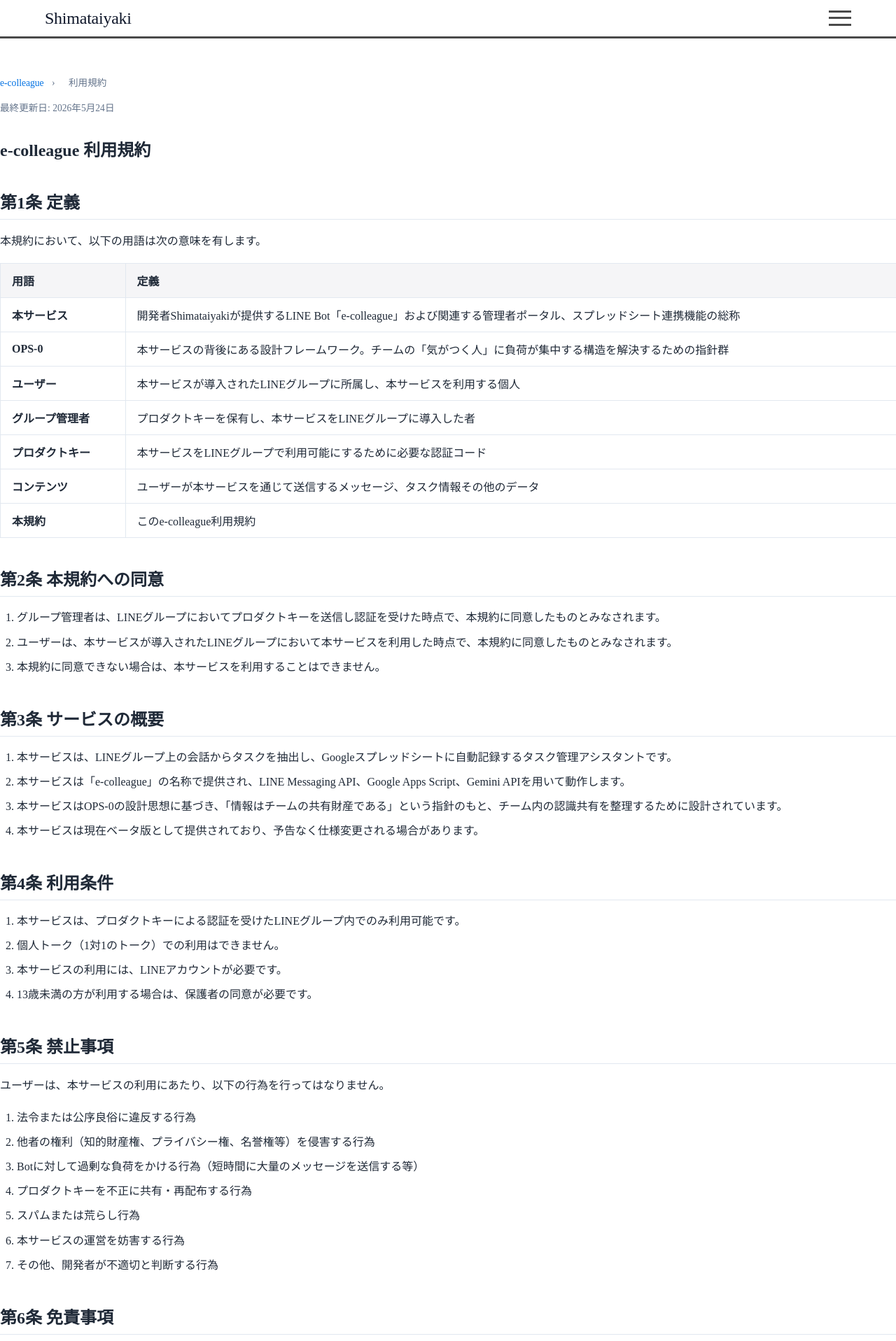
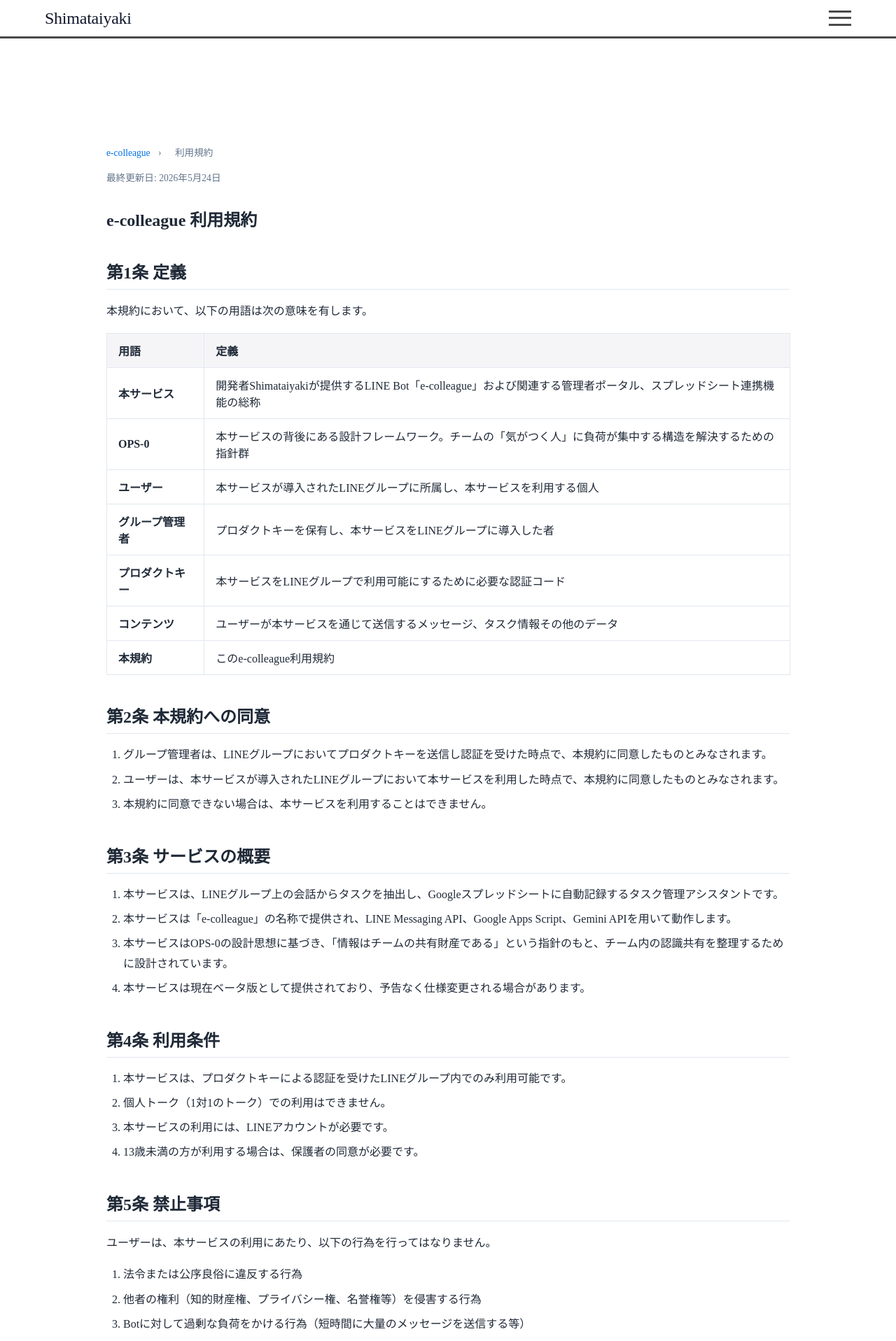
Before and after one commit to shimataiyaki/shimataiyaki.github.io, a Jekyll site: the page built from e-colleague/terms.html, in a window 1280 px wide. Shown: the top 1917 px of the page at 70% size. Built offline with Jekyll 4.4.1, drawn with Linux system fonts in a browser that asks for light colours.

Commit message:
Update document.css

```diff
--- a/assets/css/document.css
+++ b/assets/css/document.css
@@ -77,3 +77,9 @@
 .doc-body strong {
   font-weight: 600;
 }
+
+.section-ec {
+  max-width: 1024px;
+  margin: 0 auto;
+  padding: 100px 1.5rem;
+}
```
